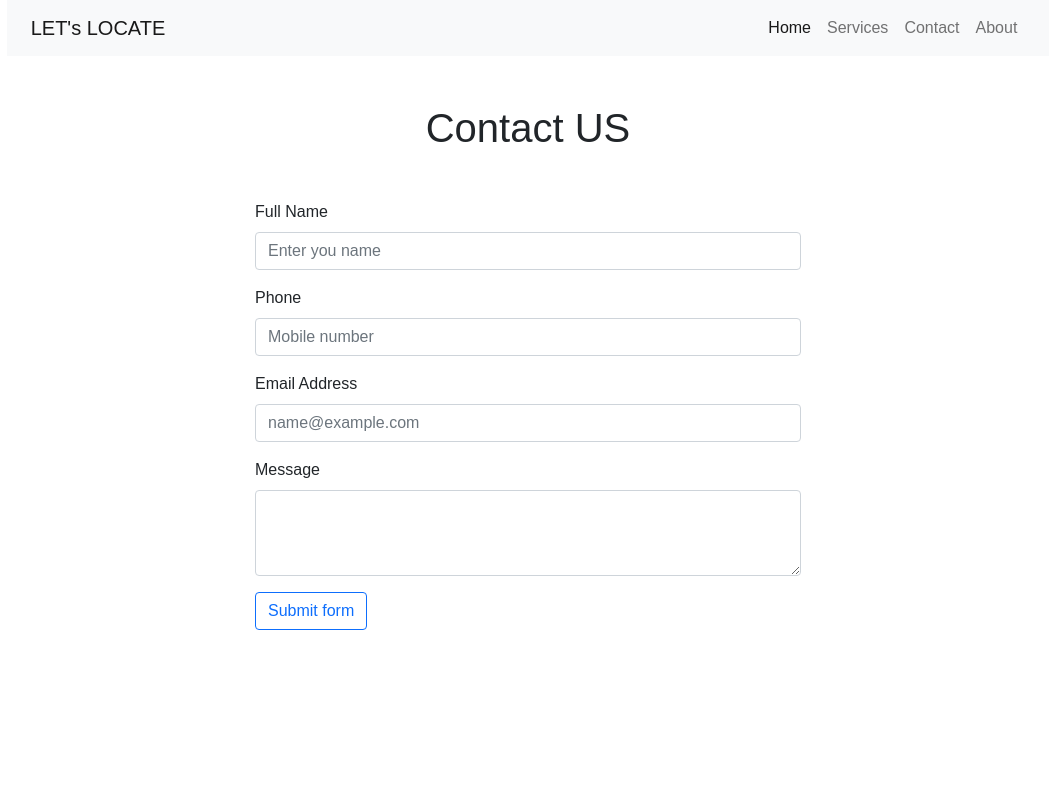
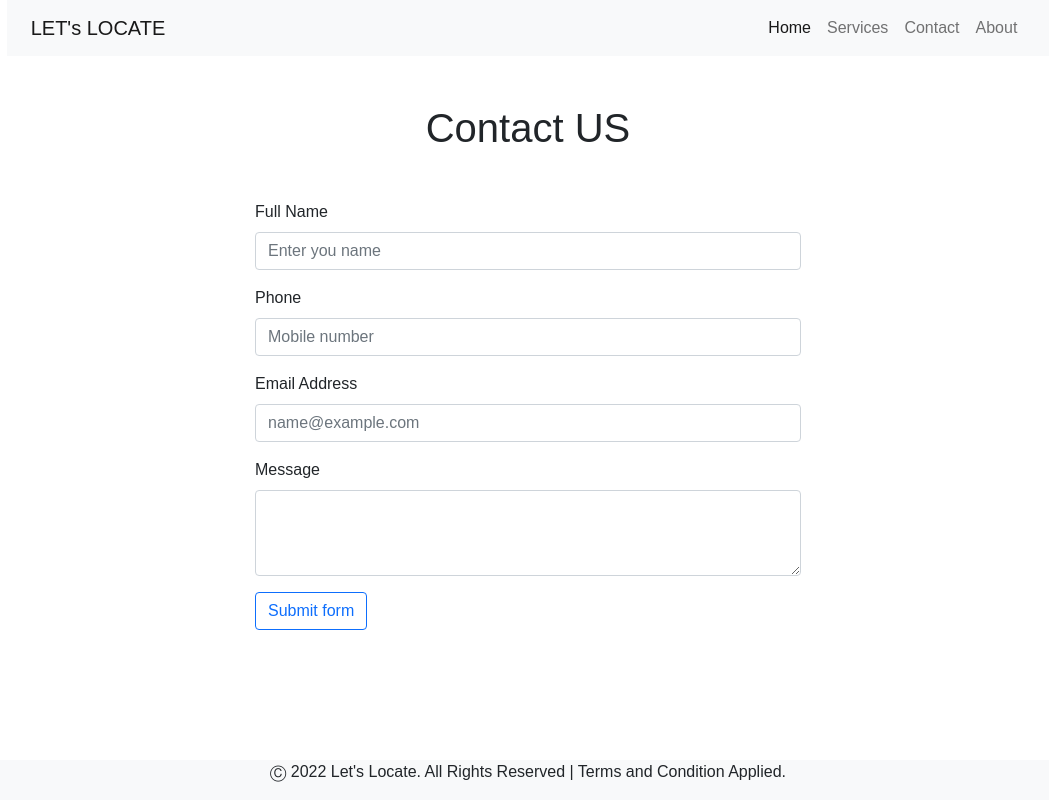
Before and after one commit to EkuDS1/twitter-user-locator, a React (Create React App) app in the folder interface/my-app/: page /contact in a window 1280 px wide. Shown: the whole page, without its empty margins (112-1161 px from the left). Built offline with nearby package versions, Linux system fonts and the light colour scheme; a web font is replaced by a local one.

Commit message:
Footer added and rearranging folder

```diff
--- a/interface/my-app/package.json
+++ b/interface/my-app/package.json
@@ -14,7 +14,7 @@
     "react-bootstrap": "^2.3.0",
     "react-dom": "^18.0.0",
     "react-router-dom": "^5.3.1",
-    "react-scripts": "5.0.1",
+    "react-scripts": "^2.1.3",
     "web-vitals": "^2.1.4"
   },
   "scripts": {
--- a/interface/my-app/src/App.jsx
+++ b/interface/my-app/src/App.jsx
@@ -5,7 +5,8 @@ import Home from './Home.jsx'
 import Service from './Services_Page/Service.jsx'
 import About from './About_Page/About.jsx'
 import Contact from './Contact_Page/Contact.jsx'
-import Navbar from './Navbar.jsx';
+import Navbar from './Common/Navbar.jsx';
+import Footer from './Common/Footer.jsx';
 import {BrowserRouter as Router,Redirect, Switch, Route} from  'react-router-dom';
 
 const App = () => {
@@ -22,6 +23,7 @@ const App = () => {
 				<Route exact path='/contact' component = {Contact}></Route>
 				<Redirect to = "/" />
 			</Switch>
+			<Footer />
 		</Router>
 
 		</>
--- /dev/null
+++ b/interface/my-app/src/Common/Footer.jsx
@@ -0,0 +1,20 @@
+import React from "react";
+
+const Footer = () => {
+    const style = {
+        position: "fixed",
+        left: 0,
+        bottom: 0,
+        width: "100%",
+        textAlign: "center"
+    }
+    return (
+        <>
+        <footer className="w-100 bg-light text-center" style={style}>
+            <p>Ⓒ 2022 Let's Locate. All Rights Reserved | Terms and Condition Applied.</p>
+        </footer>
+        </>
+    )
+}
+
+export default Footer;
--- a/interface/my-app/src/Navbar.jsx
+++ b/interface/my-app/src/Common/Navbar.jsx
@@ -3,9 +3,9 @@ import React from "react";
  i replaced a tag with Navbar.Brand it worked
  than but it works now as well with "a" tag
  change if required*/
-import "../node_modules/bootstrap/dist/css/bootstrap.min.css";
-import "../node_modules/bootstrap/dist/js/bootstrap.bundle";
-import './CSS/index.css';
+import "../../node_modules/bootstrap/dist/css/bootstrap.min.css";
+import "../../node_modules/bootstrap/dist/js/bootstrap.bundle";
+import '../CSS/index.css';
 
 const Navbar = () =>{
     return(
```
Also changed, not shown: 1 other file (tests, documents, lock files or other folders).
